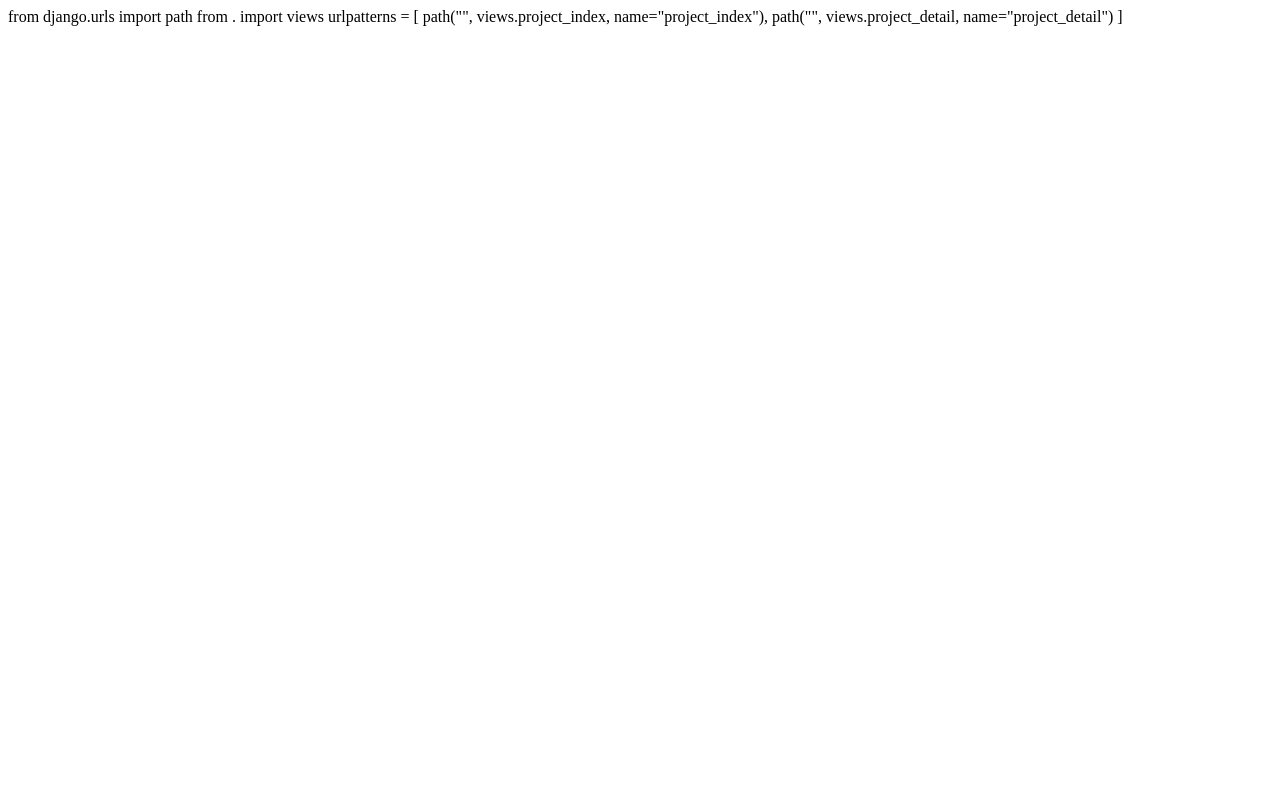
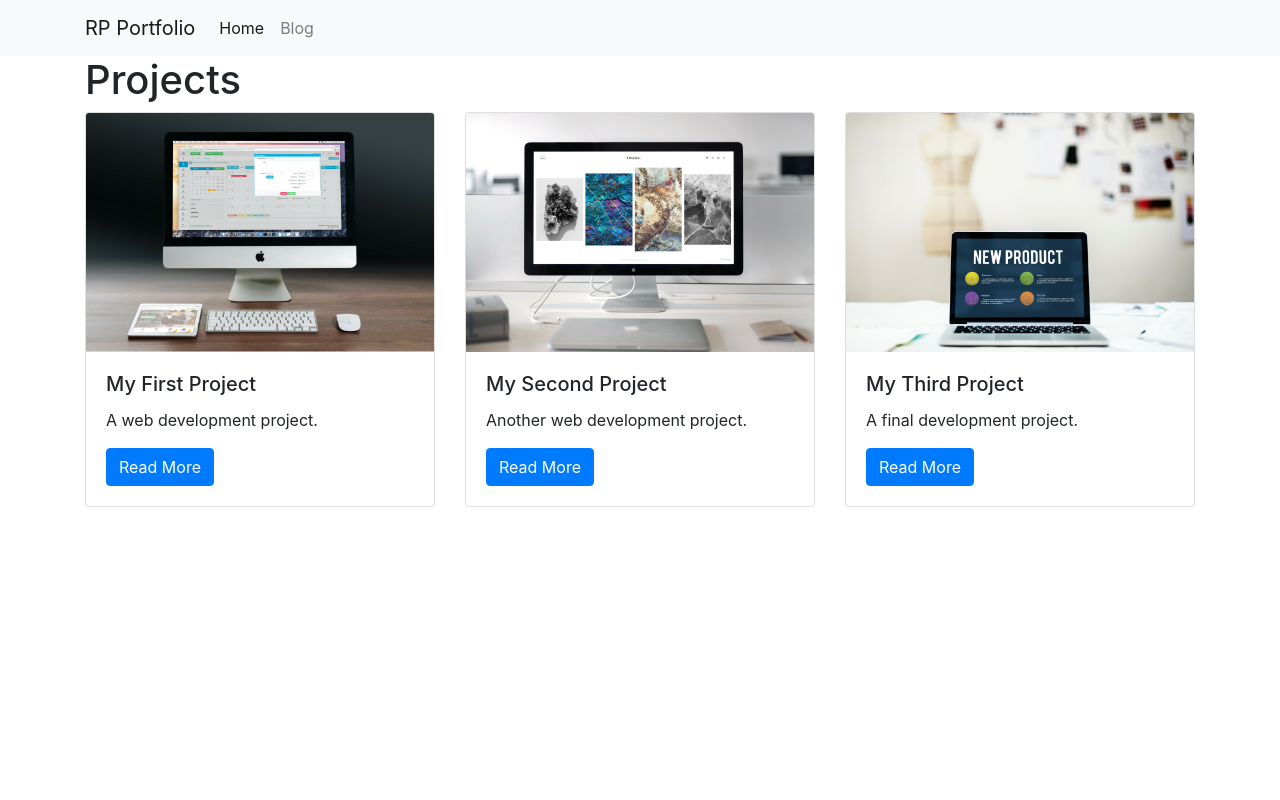
Before and after one commit to johnallen96/rp-portfolio, a Django app: template projects/templates/project_index.html in a window 1280 px wide. Run offline with Django 3.2, Linux system fonts and the light colour scheme; the template is opened without the code that fills it: values that come from a table or form of the project are taken from there, others are empty; data comes from the database, SQL or seed files in the repository; parts of the project's set-up code (start-up, migrations or seed data) failed here and were passed over; some libraries are stand-ins or nearby versions.

Commit message:
Major changes 3

```diff
--- a/projects/templates/project_index.html
+++ b/projects/templates/project_index.html
@@ -1,7 +1,22 @@
-from django.urls import path
-from . import views
-
-urlpatterns = [
-    path("", views.project_index, name="project_index"),
-    path("<int:pk/>", views.project_detail, name="project_detail")
-]
+{% extends "base.html" %}
+{% load static %}
+{% block page_content %}
+<h1>Projects</h1>
+<div class="row">
+{% for project in projects %}
+    <div class="col-md-4">
+        <div class="card mb-2">
+            <img class="card-img-top" src="{% static project.image %}">
+            <div class="card-body">
+                <h5 class="card-title">{{ project.title }}</h5>
+                <p class="card-text">{{ project.description }}</p>
+                <a href="{% url 'project_detail' project.pk %}"
+                   class="btn btn-primary">
+                    Read More
+                </a>
+            </div>
+        </div>
+    </div>
+    {% endfor %}
+</div>
+{% endblock %}
--- a/projects/views.py
+++ b/projects/views.py
@@ -2,7 +2,7 @@
 from projects.models import Project
 
 def project_index(request):
-    projects = Project.object.all()
+    projects = Project.objects.all()
     context = {
         'projects': projects
     }
```
Also changed, not shown: projects/templates/project_detail.html (added, +18 -0 lines).
